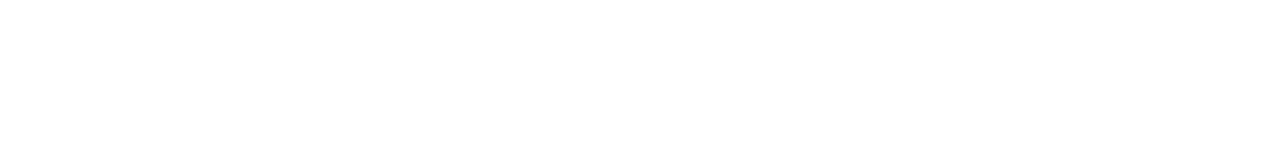
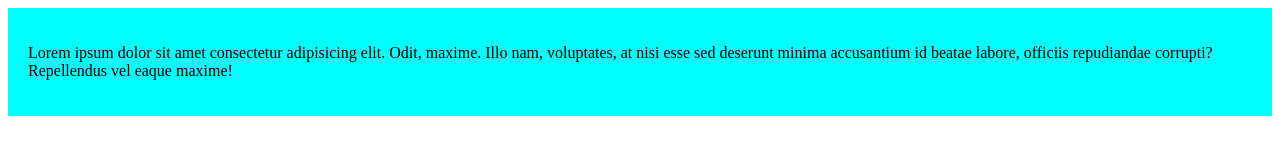
Before and after one commit to kinglavan70/my-simple-website, a plain HTML site: page index.html in a window 1280 px wide. Drawn offline with Linux system fonts and the light colour scheme.

Commit message:
added the first bolgs

```diff
--- a/index.html
+++ b/index.html
@@ -4,8 +4,11 @@
     <meta charset="UTF-8">
     <meta name="viewport" content="width=device-width, initial-scale=1.0">
     <title>my simple website</title>
+    <link rel="stylesheet" href="style/bolgs.css">
 </head>
 <body>
-
+    <div>
+      <p>Lorem ipsum dolor sit amet consectetur adipisicing elit. Odit, maxime. Illo nam, voluptates, at nisi esse sed deserunt minima accusantium id beatae labore, officiis repudiandae corrupti? Repellendus vel eaque maxime!</p>
+    </div>
 </body>
 </html>
--- /dev/null
+++ b/style/bolgs.css
@@ -0,0 +1,4 @@
+div{
+    background-color: aqua;
+    padding: 20px;
+}
```
